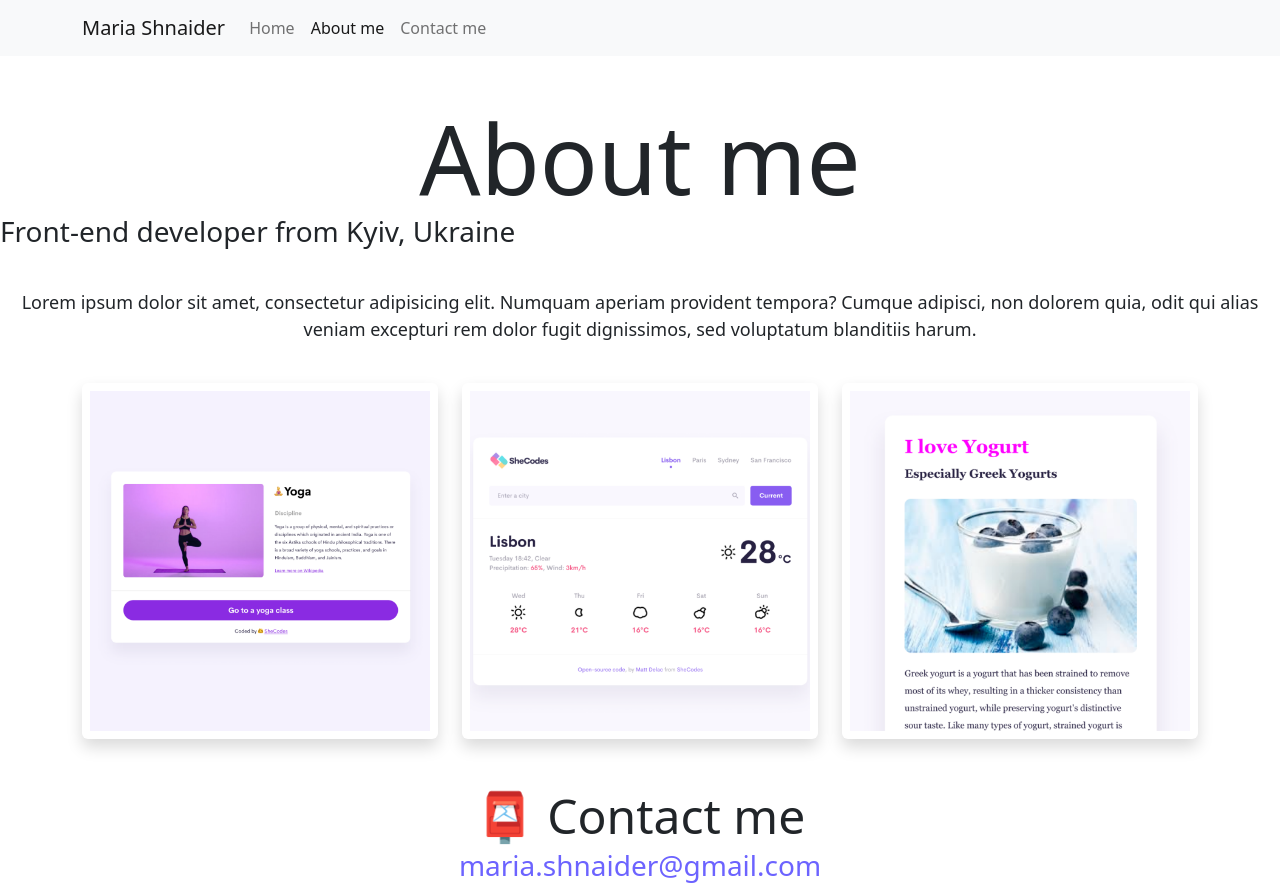
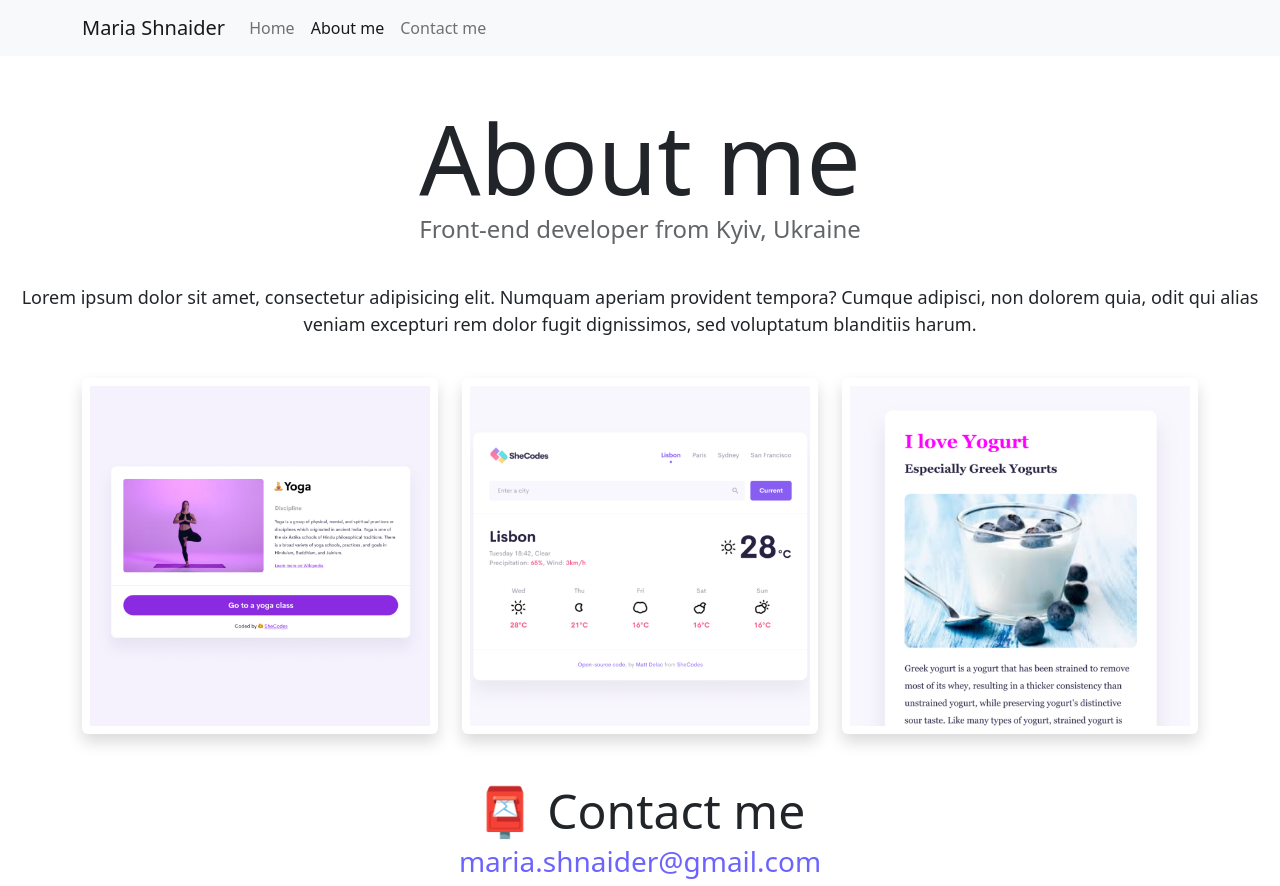
Before and after one commit to maria-shnaider/portfolio-test, a plain HTML site: page about.html in a window 1280 px wide. Drawn offline with nearby package versions, Linux system fonts and the light colour scheme.

Commit message:
fix: add class "highlighted" instead of h3

```diff
--- a/about.html
+++ b/about.html
@@ -59,8 +59,10 @@
         </div>
       </div>
     </nav>
-    <h1>About me</h1>
-    <h3>Front-end developer from Kyiv, Ukraine</h3>
+    <h1>
+      About me
+      <div class="highlighted">Front-end developer from Kyiv, Ukraine</div>
+    </h1>
     <div class="about-paragraphs">
       <p>
         Lorem ipsum dolor sit amet, consectetur adipisicing elit. Numquam
```
